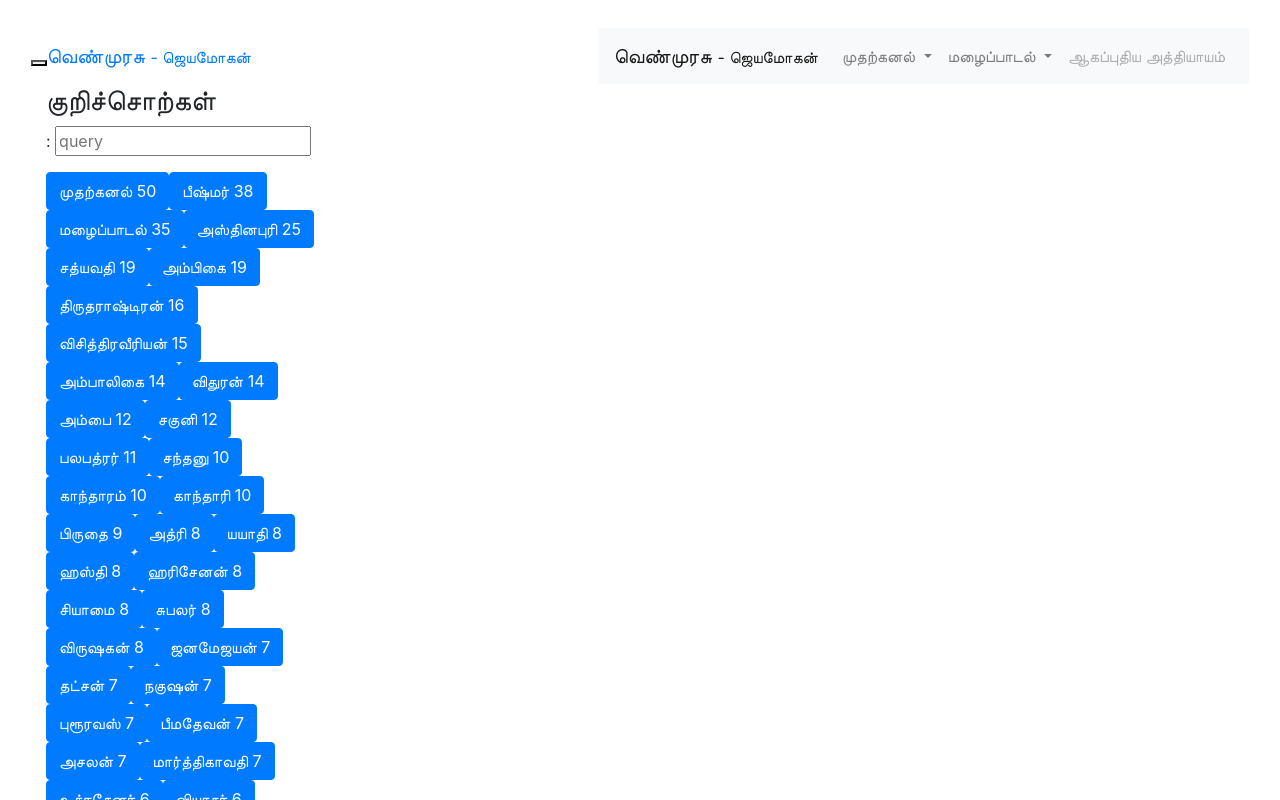
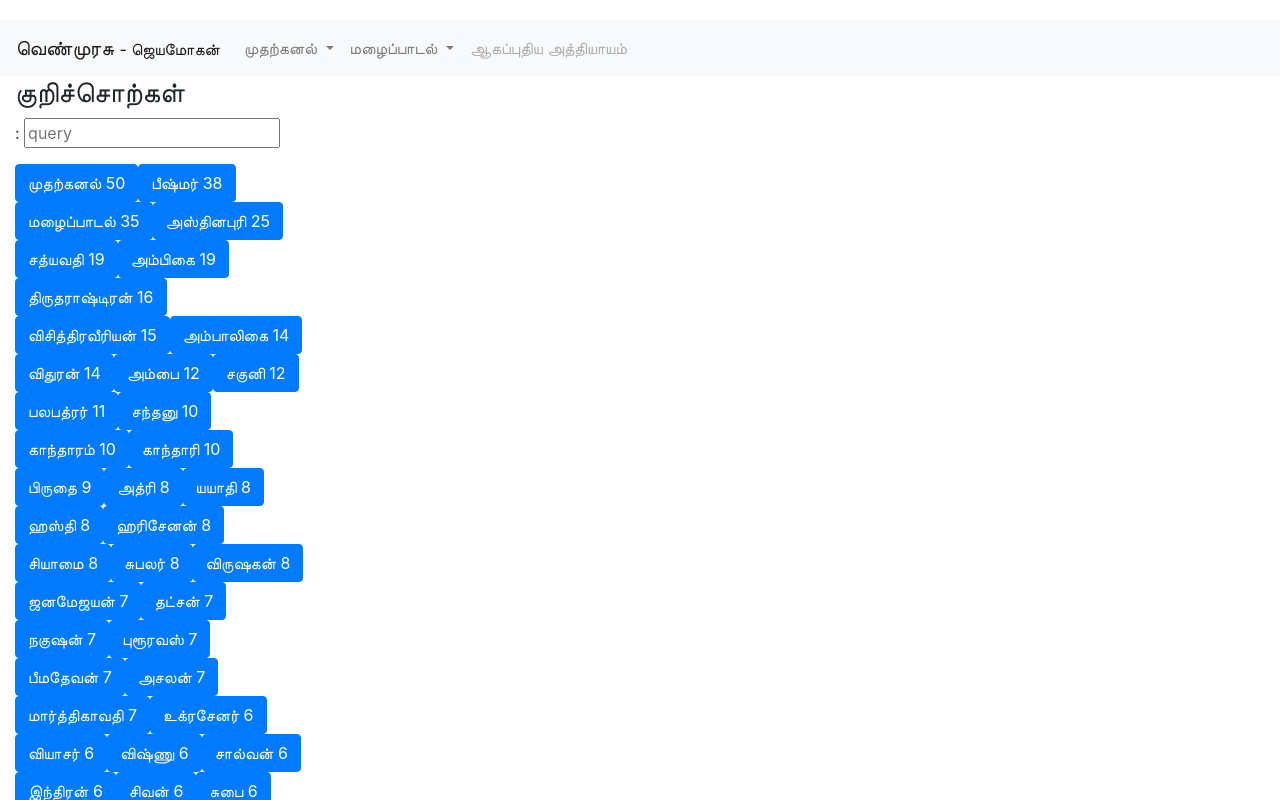
Before and after one commit to neotamizhan/vmweb, an Angular app: page /home in a window 1280 px wide. Shown: the top 800 px of the page. Built offline with nearby package versions, Linux system fonts and the light colour scheme.

Commit message:
tag filter working

```diff
--- a/src/app/app.component.html
+++ b/src/app/app.component.html
@@ -1,21 +1,4 @@
 <div class="container1" ng-cloak>
-  <!--div class="page-header">
-   <h1>வெண்முரசு <small> ஜெயமோகன்</small></h1>
- </div-->
-       <nav class="navbar navbar-default" role="navigation" >
-           <div class="container-fluid">
-               <!-- Brand and toggle get grouped for better mobile display -->
-               <div class="navbar-header">
-                   <button type="button" class="navbar-toggle" data-toggle="collapse" data-target="#bs-example-navbar-collapse-1">
-                       <span class="sr-only">Toggle navigation</span>
-                       <span class="icon-bar"></span>
-                       <span class="icon-bar"></span>
-                       <span class="icon-bar"></span>
-                   </button>
-                   <a href="#/latest" class="navbar-brand">வெண்முரசு <small> - ஜெயமோகன்</small></a>
-               </div>
-               <app-novels-bar></app-novels-bar>
-               <app-tags-panel></app-tags-panel>
-           </div><!-- /.container-fluid -->
-       </nav>
+    <app-novels-bar></app-novels-bar>
+    <app-tags-panel></app-tags-panel>
 </div>
--- a/src/app/tags-panel/tags-panel.component.html
+++ b/src/app/tags-panel/tags-panel.component.html
@@ -1,7 +1,7 @@
 <div class="col-md-3">
   <h3><span class="label label-primary">குறிச்சொற்கள்</span></h3>
   <p><i class="glyphicon glyphicon-search"></i> : <input type="text" placeholder="query" [(ngModel)]="tagSearch"></p>
-  <a [routerLink]="['/tag',tag[0]]" class="btn btn-xs btn-primary" *ngFor="let tag of tags">
+  <a [routerLink]="['/tag',tag[0]]" class="btn btn-xs btn-primary" *ngFor="let tag of tags | filteredTags: tagSearch">
       <i class="icon-tag icon-white"></i>
       <span>{{tag[0]}} {{tag[1]}}</span>
       </a>
```
